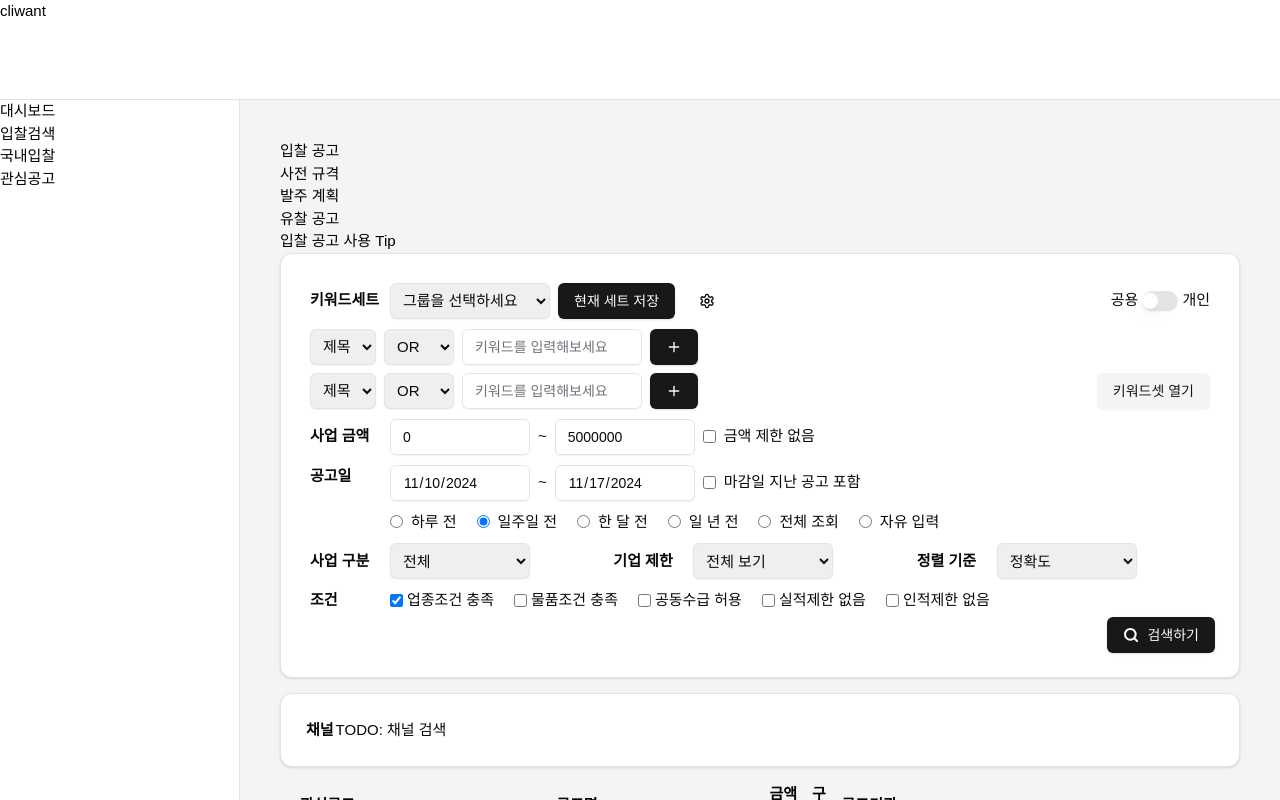
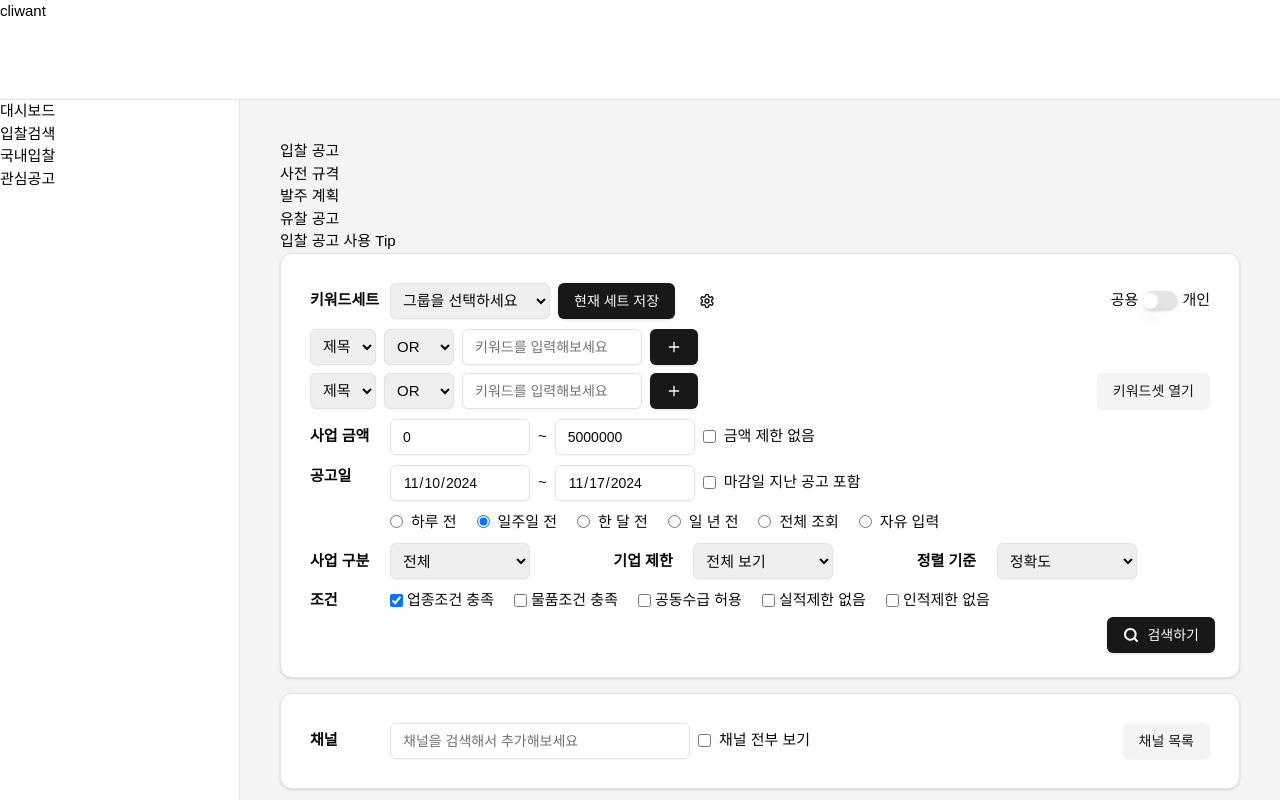
Before and after one commit to hckang80/nextjs-beginner-task, a Next.js app: page /dashboard/rfp in a window 1280 px wide. Built offline with nearby package versions, Linux system fonts and the light colour scheme.

Commit message:
feat(ChannelSearch): 컴포넌트 추가

```diff
--- /dev/null
+++ b/app/dashboard/rfp/channel-search.tsx
@@ -0,0 +1,33 @@
+import { Button } from "@/components/ui/button";
+import { Input } from "@/components/ui/input";
+
+export function ChannelSearch() {
+  return (
+    <table className="search-table">
+      <tbody>
+        <tr>
+          <th>채널</th>
+          <td>
+            <div className="flex items-center gap-2">
+              <div className="flex items-center gap-2">
+                <Input
+                  className="w-[300px]"
+                  placeholder="채널을 검색해서 추가해보세요"
+                />
+              </div>
+
+              <label className="flex items-center gap-2">
+                <input type="checkbox" />
+                채널 전부 보기
+              </label>
+
+              <Button type="button" variant="secondary" className="ml-auto">
+                채널 목록
+              </Button>
+            </div>
+          </td>
+        </tr>
+      </tbody>
+    </table>
+  );
+}
--- a/app/dashboard/rfp/index.ts
+++ b/app/dashboard/rfp/index.ts
@@ -1,3 +1,4 @@
+export * from "./channel-search";
 export * from "./detailed-search";
 export * from "./keyword-set-item";
 export * from "./product";
--- a/app/dashboard/rfp/page.tsx
+++ b/app/dashboard/rfp/page.tsx
@@ -2,7 +2,7 @@
 
 import { useEffect, useState } from "react";
 import { getProducts, SelectProduct } from "@/lib";
-import { ProductsTable, DetailedSearch } from ".";
+import { ProductsTable, DetailedSearch, ChannelSearch } from ".";
 import { Card } from "@/components/ui/card";
 
 export default function Rfp(props: {
@@ -57,14 +57,7 @@ export default function Rfp(props: {
         </Card>
 
         <Card className="p-6">
-          <table>
-            <tbody>
-              <tr>
-                <th>채널</th>
-                <td>TODO: 채널 검색</td>
-              </tr>
-            </tbody>
-          </table>
+          <ChannelSearch />
         </Card>
 
         <div>
```
